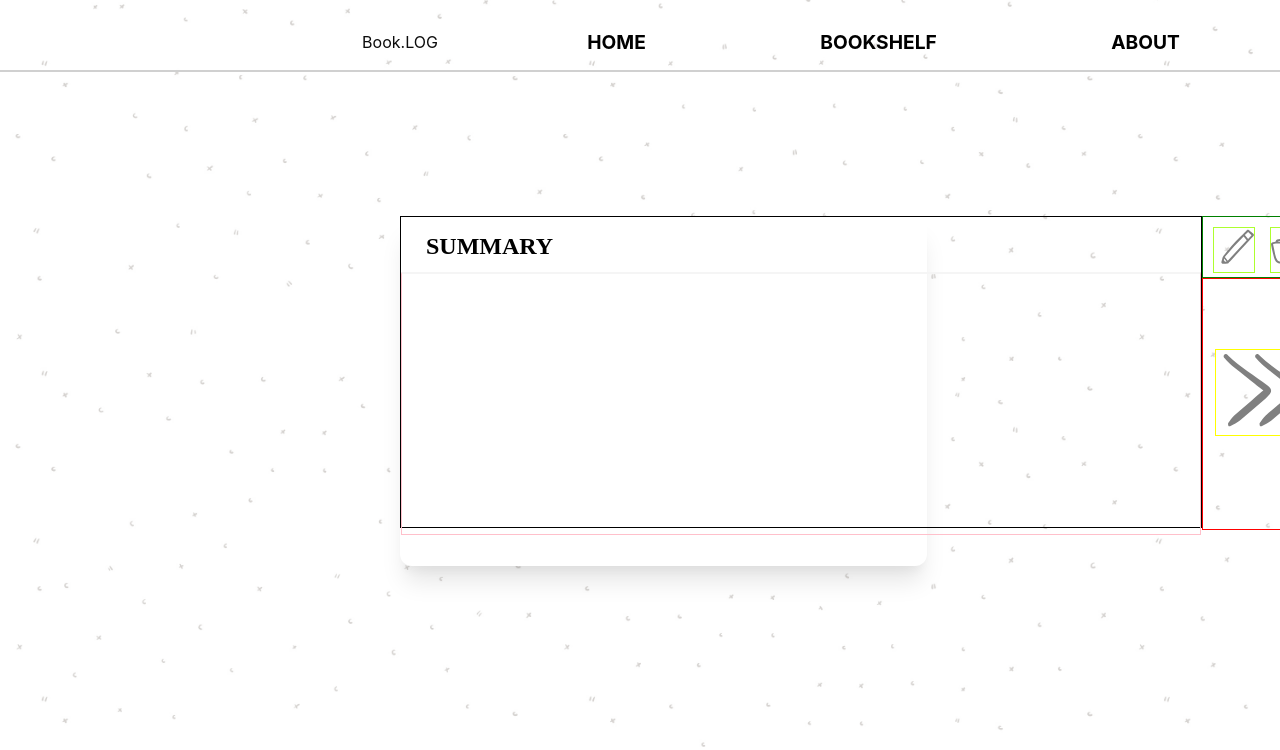
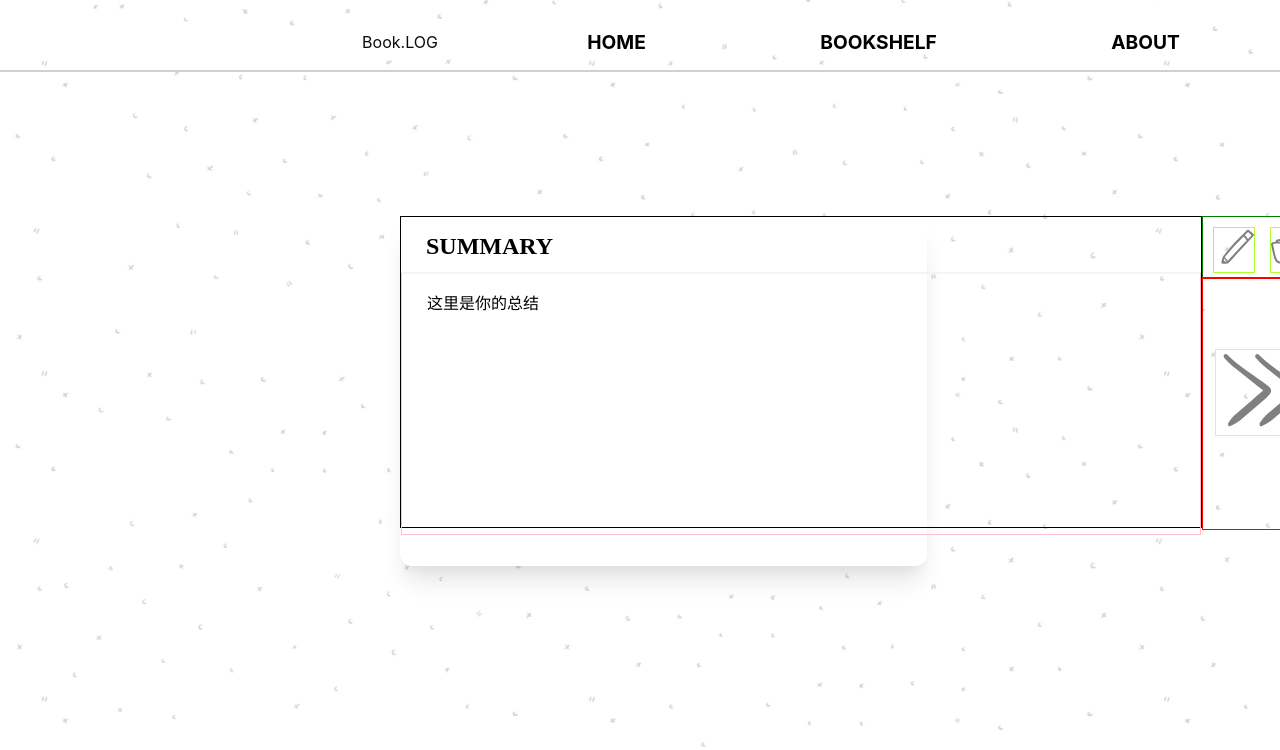
Before and after one commit to farodia/BookSummaryBlog, a React (Create React App) app: page / in a window 1280 px wide. Shown: the top 750 px of the page. Built offline with nearby package versions, Linux system fonts and the light colour scheme.

Commit message:
[jingyi]when clicking edit button the summary content would get the responding info in reducers

```diff
--- a/src/components/BookCard.tsx
+++ b/src/components/BookCard.tsx
@@ -18,7 +18,7 @@ export const BookCard:FC<BookCardProps> = ({cardId,cardIndex}) => {
 
     return (
         <div id="book-container">
-            <SummaryContent/>
+            <SummaryContent cardIndex={cardIndex}/>
             <div>
                 <div>
                     <EditIcons onEdit={() => setFormModalVisible(true)}
--- a/src/components/SummaryContent.tsx
+++ b/src/components/SummaryContent.tsx
@@ -1,12 +1,17 @@
-import React from "react";
+import React, {FC} from "react";
 import '../App.css';
-import { useSelector} from "react-redux";
+import {useSelector} from "react-redux";
 import {State} from "../state";
+interface SummaryContentProps {
+    cardIndex: number;
+}
 
-const SummaryContent = () => {
+const SummaryContent:FC<SummaryContentProps> = ({cardIndex=1}) => {
 
-    const articleInfo = useSelector((state:State)=>state.articles);
-    const summary = articleInfo["summary"];
+    const articleInfo = useSelector((state: State) => state.articles["bookCards"]);
+    console.log("articleInfo",articleInfo);
+    const summary = articleInfo[cardIndex].summary;
+    console.log("summary is",summary);
     return (
         <div className="article-content">
             <article>
```
Also changed, not shown: src/components/BookSummary.tsx (+9 -9 lines). Lines whose indentation alone changed are shown as unchanged.
